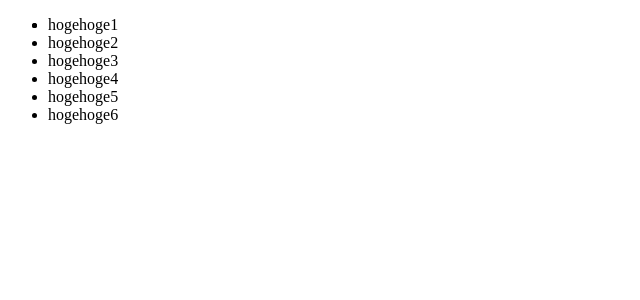
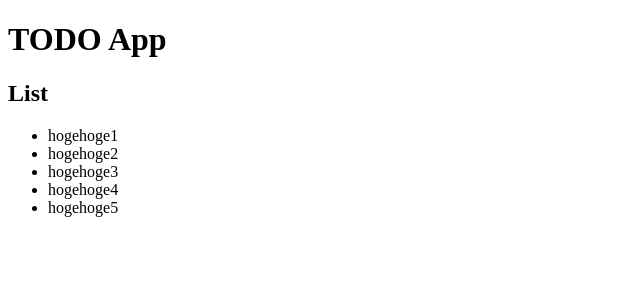
Before and after one commit to ksmxxxxxx/todo-app_react, a React (Create React App) app: page / in a window 1280 px wide. Shown: the top 300 px of the page, without its empty margins (0-640 px from the left). Built offline with nearby package versions, Linux system fonts and the light colour scheme.

Commit message:
Move state to list component

```diff
--- a/src/App.js
+++ b/src/App.js
@@ -6,22 +6,16 @@ import { List } from './List';
 class App extends React.Component {
   constructor(props) {
     super(props);
-    this.state = {
-      todolist: [
-        { title: 'hogehoge1' },
-        { title: 'hogehoge2' },
-        { title: 'hogehoge3' },
-        { title: 'hogehoge4' },
-        { title: 'hogehoge5' },
-        { title: 'hogehoge6' }
-      ]
-    };
   }
 
   render() {
     return (
       <div>
-        <List todolist={ this.state.todolist }/>
+        <h1>TODO App</h1>
+        <h2>List</h2>
+        <ul>
+          <List todolist={ this.props.todolist } />
+        </ul>
       </div>
     );
   }
--- a/src/List.js
+++ b/src/List.js
@@ -1,17 +1,26 @@
 import React from 'react';
 
 export class List extends React.Component {
+  constructor(props) {
+    super(props);
+    this.state = {
+      todolist: [
+        { title: 'hogehoge1' },
+        { title: 'hogehoge2' },
+        { title: 'hogehoge3' },
+        { title: 'hogehoge4' },
+        { title: 'hogehoge5' }
+      ]
+    }
+  }
+
   render() {
-    const list = this.props.todolist.map(todo => {
-      return(
-        <li>{ todo.title }</li>
-      );
-    });
-
     return (
-      <ul>
-        <li>{ list }</li>
-      </ul>
-    );
+      <>
+      {this.state.todolist.map(({ title }) => (
+        <li>{ title }</li>
+      ))}
+      </>
+    )
   }
 }
```
